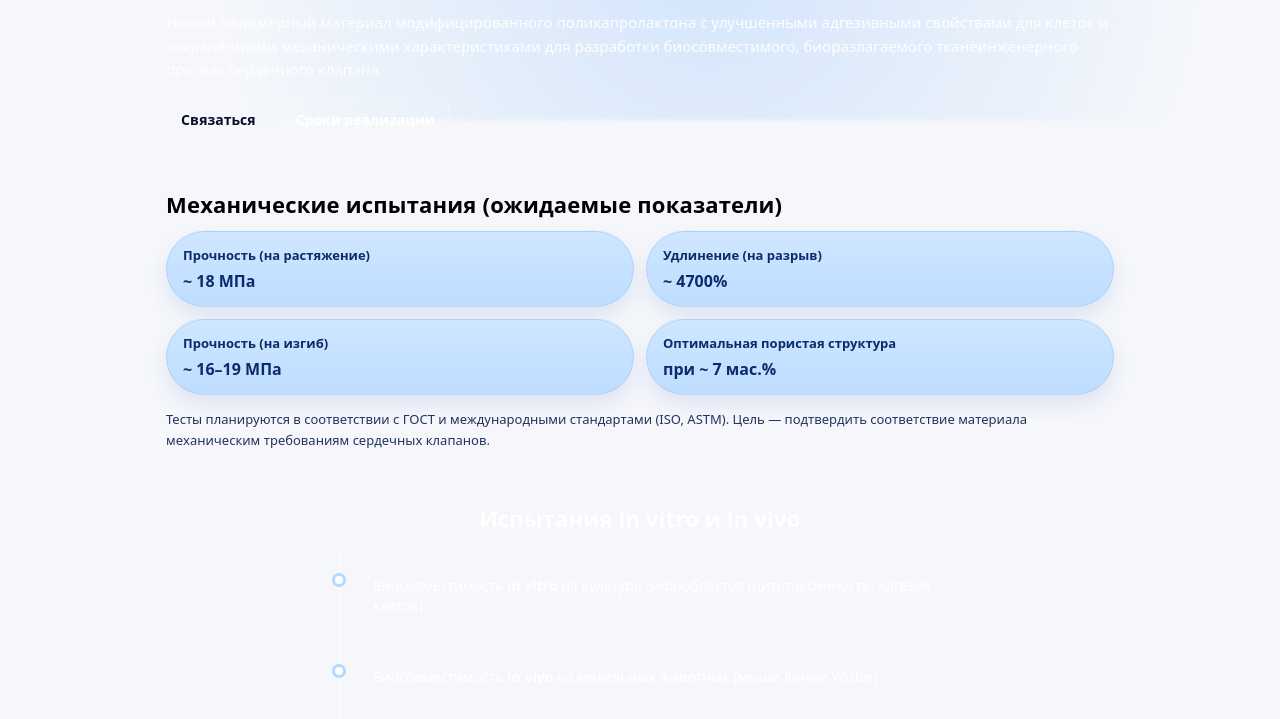
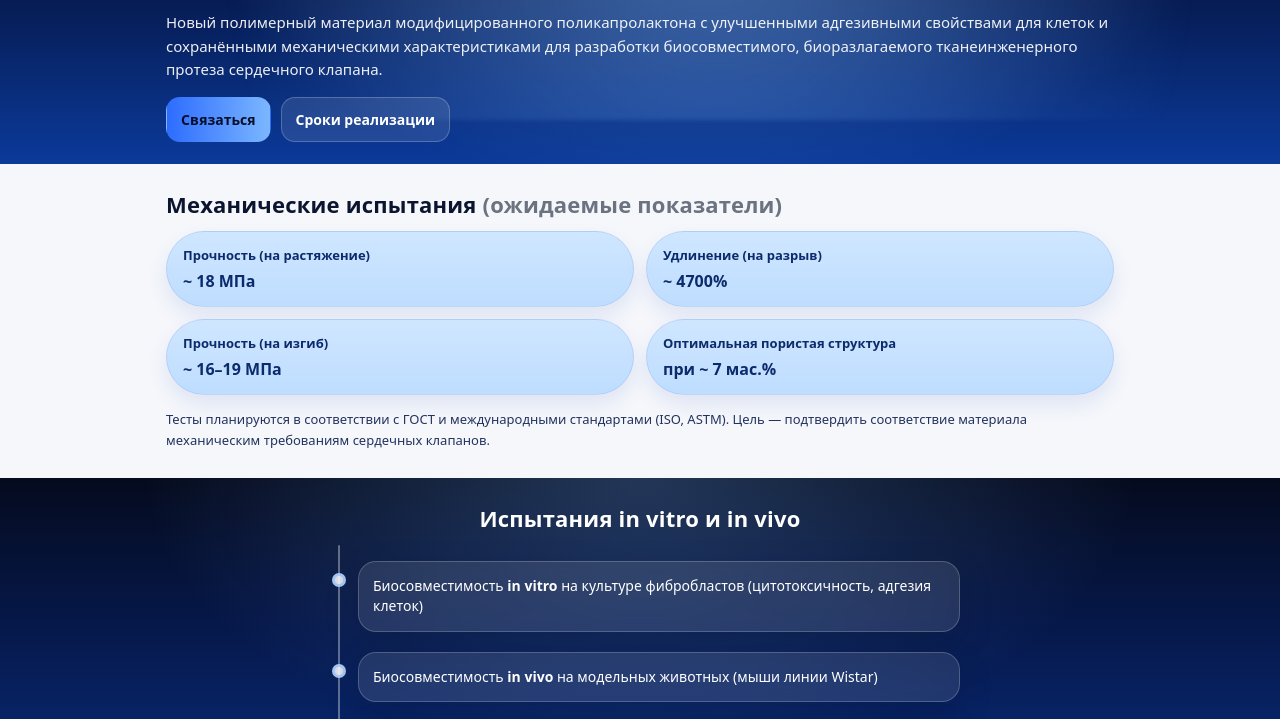
Before and after one commit to Dementr2302/bio-polimer, a plain HTML site: page index.html in a window 1280 px wide. Shown: the part 120-839 px from the top of the page. Drawn offline with Linux system fonts and the light colour scheme.

Commit message:
Update styles.css

```diff
--- a/styles.css
+++ b/styles.css
@@ -1,4 +1,4 @@
-chip/* ====== Base ====== */
+/* ====== Base ====== */
 :root{
   --bg-dark-1:#050b1e;
   --bg-dark-2:#06184a;
@@ -402,5 +402,4 @@ margin-top: 12px;
   .cards{
     grid-template-columns: 1fr 1fr;
   }
-
 }
```
